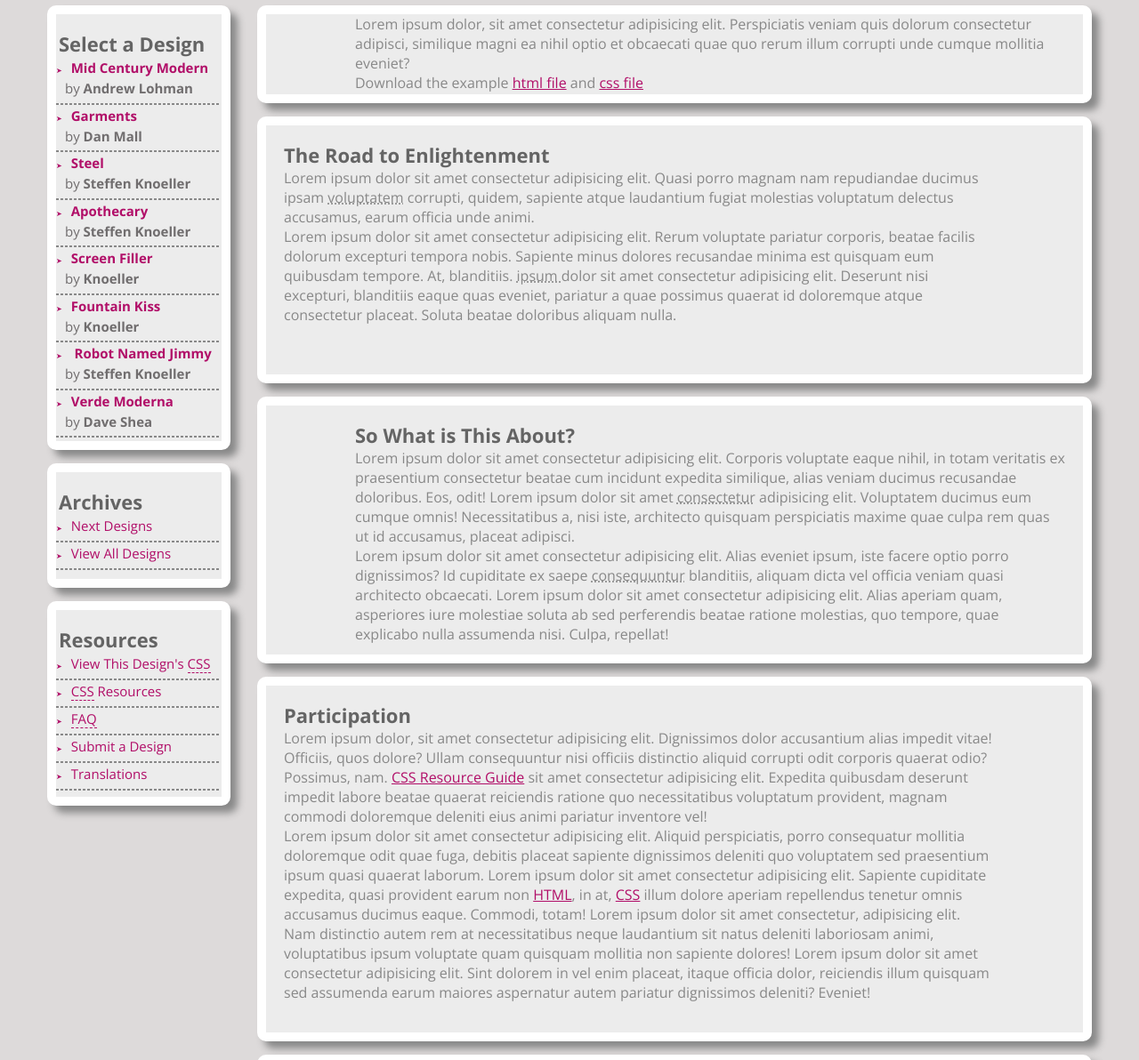
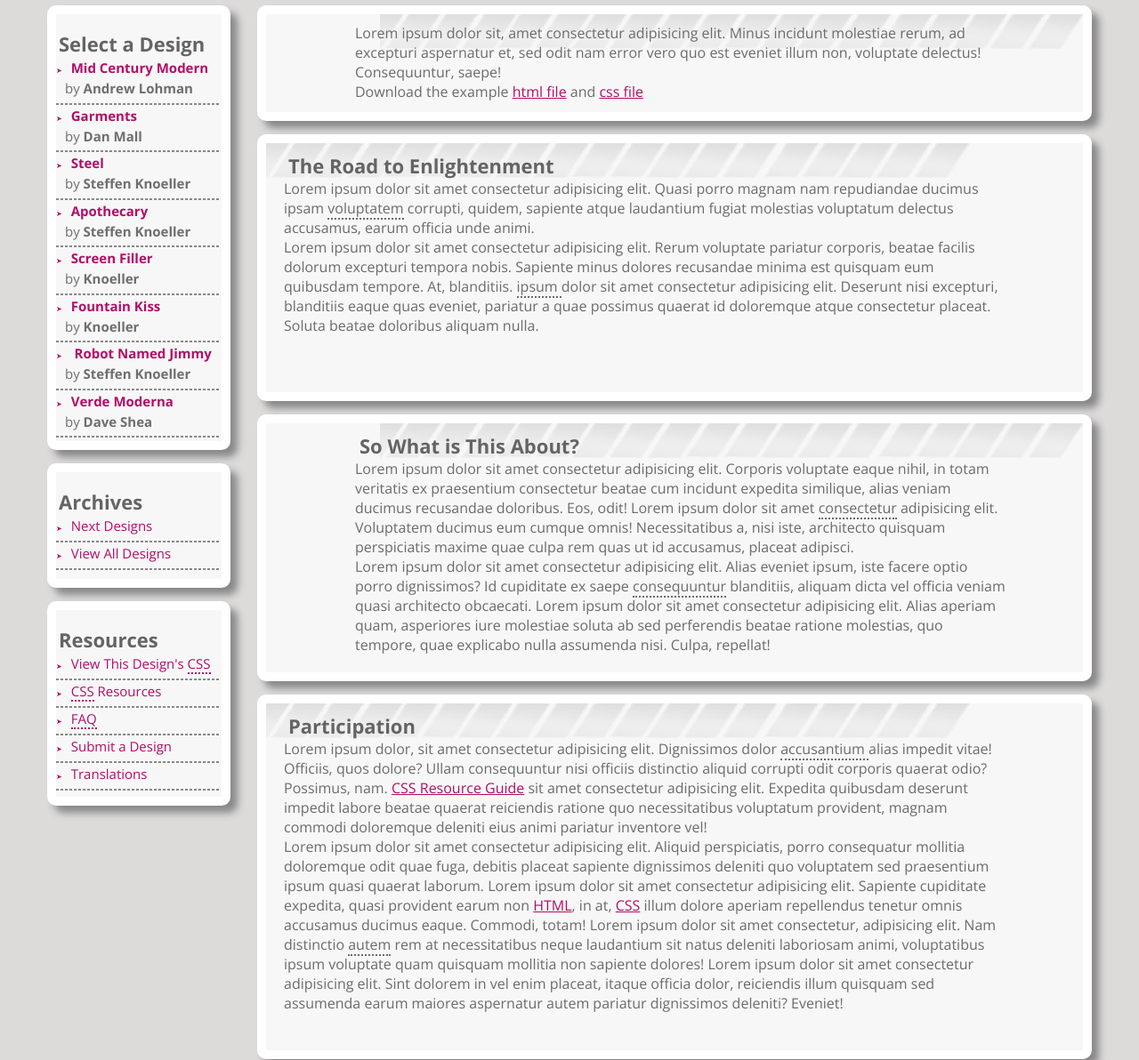
Before and after one commit to mariaversin/challenge-css-html, a plain HTML site: page index.html in a window 1280 px wide. Shown: the part 277-1469 px from the top of the page at 89% size. Drawn offline with nearby package versions, Linux system fonts and the light colour scheme.

Commit message:
last changes

```diff
--- a/css/style.css
+++ b/css/style.css
@@ -86,7 +86,7 @@ A S I D E
 
 .aside .art1 {
     height: 500px;
-    background-color: rgb(236, 236, 236);
+    background-color: rgb(247, 247, 247);
     border-radius: 10px;
     box-shadow: 8px 8px 8px #888888;
     border: solid 10px white;
@@ -143,14 +143,16 @@ dt::before {
 
 a #imp {
 
-    border-bottom: 1px dashed rgb(177, 14, 104);
+    border-bottom: rgb(177, 14, 104);
     text-decoration:none;
+    border-bottom-style: dotted;
+    border-bottom-width: 2px;
 }
 
 .aside .art2 {
 
     height: 140px;
-    background-color: rgb(236, 236, 236);
+    background-color: rgb(247, 247, 247);
     border-radius: 10px;
     box-shadow: 8px 8px 8px #888888;
     border: solid 10px white;
@@ -159,7 +161,7 @@ a #imp {
 
 .aside .art3 {
     height: 230px;
-    background-color: rgb(236, 236, 236);
+    background-color: rgb(247, 247, 247);
     border-radius: 10px;
     box-shadow: 8px 8px 8px #888888;
     border: solid 10px white;
@@ -178,12 +180,12 @@ M A I N
     width: 80%;
     height: 200px;
     padding: 3px;
-    color: #888888;
+    color: #6d6a6a;
 
 }
 .main .parrafo1 {
-    height: 110px;
-    background-color: rgb(236, 236, 236);
+    height: 130px;
+    background-color: rgb(247, 247, 247);
     border-radius: 10px;
     box-shadow: 8px 8px 8px #888888;
     border: solid 10px white;
@@ -192,7 +194,7 @@ M A I N
 }
 .main .parrafo2 {
     height: 300px;
-    background-color: rgb(236, 236, 236);
+    background-color: rgb(247, 247, 247);
     border-radius: 10px;
     box-shadow: 8px 8px 8px #888888;
     border: solid 10px white;
@@ -202,7 +204,7 @@ M A I N
 }
 .main .parrafo3 {
     height: 300px;
-    background-color: rgb(236, 236, 236);
+    background-color: rgb(247, 247, 247);
     border-radius: 10px;
     box-shadow: 8px 8px 8px #888888;
     border: solid 10px white;
@@ -211,7 +213,7 @@ M A I N
 
 .main .parrafo4 {
     height: 410px;
-    background-color: rgb(236, 236, 236);
+    background-color: rgb(247, 247, 247);
     border-radius: 10px;
     box-shadow: 8px 8px 8px #888888;
     border: solid 10px white;
@@ -219,82 +221,101 @@ M A I N
 }
 .main .parrafo5 {
     height: 135px;
-    background-color: rgb(236, 236, 236);
+    background-color: rgb(247, 247, 247);
     border-radius: 10px;
     box-shadow: 8px 8px 8px #888888;
     border: solid 10px white;
     margin-bottom: 8px;
 }
 
+/* IMAGEN PARRAFO 1*/
 
-/*
+.parrafo1 .texto {
+    margin-left: 100px;
+    margin-right: 50px;
+    position:absolute;
+    margin-top: 10px;
+    margin-right: 150px;
 
-PARRAFO 1
+}
 
-*/
-.parrafo1 .text1, .text2 {
-    margin-left: 100px;
+.parrafo1 img {
+    opacity: 0.2;
+    float: right;
+    position: relative;
+    width: 790px;
+    height: 50px;
 }
-.parrafo1 .text2 a {
+.parrafo1 .texto a {
     color: rgb(177, 14, 104);
     font-weight: 500;
 }
 
-/*
+/* IMAGEN PARRAFO 2 y 4*/
 
-PARRAFO 2 y 4
+.parrafo2 .texto, .parrafo4 .texto {
+    margin-left: 20px;
+    margin-right: 100px;
+    position:absolute;
+    margin-top: 10px;
+    margin-right: 150px;
+}
 
-*/
-.parrafo2 h1, .parrafo4 h1 {
+.parrafo2 img, .parrafo4 img {
+    opacity: 0.2;
+    float: left;
+    position: relative;
+    width: 790px;
+    height: 50px;
+}
+.parrafo2 h1, .parrafo4 h1{
     color: rgb(100, 100, 100);
-    margin-top: 18px;
-    margin-left: 20px;
+    margin-left: 5px;
     font-size: 22px;
     justify-content: center;
     flex-direction: column;
     text-align: left;
 }
-.parrafo2 .text1,.parrafo2 .text2,
-.parrafo4 .text1,.parrafo4 .text2
-{
-    margin-right: 100px;
-    margin-left: 20px;
-}
-
-.parrafo2 .text1 span,.parrafo2 .text2 span,
-.parrafo4 .text1 span,.parrafo4 .text2 span
+.parrafo2 .texto span,
+.parrafo4 .texto span
  {
-    text-decoration-line: underline;
-    text-decoration-style: dotted;
+    border-bottom-style: dotted;
+    border-bottom-width: 2px;
 }
 
 .parrafo4 a {
     color: rgb(177, 14, 104);
     font-weight: 500;
 }
+/* IMAGEN PARRAFO 3 y 5*/
+.parrafo3 .texto, .parrafo5 .texto {
+    margin-left: 100px;
+    margin-right: 50px;
+    position:absolute;
+    margin-top: 10px;
+    margin-right: 150px;
+}
 
-
-/*
-
-PARRAFO 3 y 5
-
-*/
-.parrafo3 h1, .parrafo5 h1 {
+.parrafo3 img, .parrafo5 img {
+    opacity: 0.2;
+    float: right;
+    position: relative;
+    width: 790px;
+    height: 50px;
+}
+.parrafo3 h1, .parrafo5 h1{
     color: rgb(100, 100, 100);
-    margin-top: 18px;
-    margin-left: 100px;
+    margin-left: 5px;
     font-size: 22px;
     justify-content: center;
     flex-direction: column;
     text-align: left;
 }
-.parrafo3 .text1, .text2, .parrafo5 .text1 {
-    margin-left: 100px;
-    margin-right: 20px;
+.parrafo3 .texto span,
+.parrafo5 .texto span
+{
+
+    border-bottom-style: dotted;
+    border-bottom-width: 2px;
+
 }
-.parrafo3 .text1 span,.parrafo3 .text2 span,
-.parrafo5 .text1 span
-{
-    text-decoration-line: underline;
-    text-decoration-style: dotted;
-}
--- a/index.html
+++ b/index.html
@@ -17,8 +17,6 @@
 
         </section>
     </header>
-
-
 
         <div id="contenedor">
 
@@ -85,18 +83,20 @@
 
             <div class="main">
                 <div class="parrafo1">
-                    <p class="text1">Lorem ipsum dolor,
-                        sit amet consectetur adipisicing elit.
-                        Perspiciatis veniam quis dolorum consectetur adipisci,
-                        similique magni ea nihil optio et obcaecati quae quo
-                        rerum illum corrupti unde cumque mollitia eveniet?
-                    </p>
-                    <p></p>
-                    <p class="text2">Download the example <a href="#">html file</a> and <a href="#">css file</a></p>
+                    <img src="images/fondo1.png" alt="lineas">
+                        <div class="texto">
+                            <p>Lorem ipsum dolor sit, amet consectetur adipisicing elit.
+                                Minus incidunt molestiae rerum, ad excepturi aspernatur et,
+                                sed odit nam error vero quo est eveniet illum non,
+                                voluptate delectus! Consequuntur, saepe!</p>
+                            <p>Download the example <a href="#">html file</a> and <a href="#">css file</a></p>
+                        </div>
                 </div>
                 <div class="parrafo2">
+                    <img src="images/fondo1.png" alt="lineas">
+                    <div class="texto">
                         <h1>The Road to Enlightenment</h1>
-                    <p class=text1>Lorem ipsum dolor sit amet consectetur
+                        <p>Lorem ipsum dolor sit amet consectetur
                             adipisicing elit.
                             Quasi porro magnam nam repudiandae
                             ducimus ipsam <span>voluptatem</span> corrupti, quidem,
@@ -104,7 +104,7 @@
                             fugiat molestias voluptatum delectus accusamus,
                             earum officia unde animi.
                         </p>
-                    <p class ="text2"> Lorem ipsum dolor sit amet consectetur adipisicing elit.
+                        <p> Lorem ipsum dolor sit amet consectetur adipisicing elit.
                             Rerum voluptate pariatur corporis, beatae facilis dolorum excepturi tempora nobis.
                             Sapiente minus dolores recusandae minima est quisquam eum quibusdam tempore.
                             At, blanditiis. <span>ipsum </span> dolor sit amet consectetur adipisicing elit.
@@ -112,11 +112,13 @@
                             quaerat id doloremque atque consectetur placeat.
                             Soluta beatae doloribus aliquam nulla.
                         </p>
-
+                </div>
                 </div>
                 <div class="parrafo3">
+                    <img src="images/fondo1.png" alt="lineas">
+                    <div class="texto">
                         <h1>So What is This About?</h1>
-                    <p class="text1">Lorem ipsum dolor sit amet consectetur adipisicing
+                        <p>Lorem ipsum dolor sit amet consectetur adipisicing
                             elit. Corporis voluptate eaque nihil,
                             in totam veritatis ex praesentium consectetur
                             beatae cum incidunt expedita similique, alias
@@ -126,7 +128,7 @@
                             nisi iste, architecto quisquam perspiciatis maxime quae
                             culpa rem quas ut id accusamus, placeat adipisci.
                         </p>
-                    <p class="text2">Lorem ipsum dolor sit amet consectetur adipisicing elit.
+                        <p>Lorem ipsum dolor sit amet consectetur adipisicing elit.
                             Alias eveniet ipsum, iste facere optio porro dignissimos?
                             Id cupiditate ex saepe <span>consequuntur</span> blanditiis, aliquam dicta
                             vel officia veniam quasi architecto obcaecati.
@@ -135,12 +137,14 @@
                             sed perferendis beatae ratione molestias, quo tempore, quae
                             explicabo nulla assumenda nisi. Culpa, repellat!
                         </p>
-
+                    </div>
                 </div>
                 <div class="parrafo4">
+                    <img src="images/fondo1.png" alt="lineas">
+                    <div class="texto">
                         <h1>Participation</h1>
-                    <p class="text1">Lorem ipsum dolor, sit amet consectetur adipisicing
-                        elit. Dignissimos dolor accusantium alias impedit vitae!
+                        <p>Lorem ipsum dolor, sit amet consectetur adipisicing
+                            elit. Dignissimos dolor <span>accusantium </span>alias impedit vitae!
                             Officiis, quos dolore? Ullam consequuntur nisi officiis
                             distinctio aliquid corrupti odit corporis quaerat odio?
                             Possimus, nam. <a href="#">CSS Resource Guide</a> sit amet consectetur adipisicing elit.
@@ -148,27 +152,29 @@
                             reiciendis ratione quo necessitatibus voluptatum provident,
                             magnam commodi doloremque deleniti eius animi pariatur inventore vel!
                         </p>
-                    <p class="text2">Lorem ipsum dolor sit amet consectetur adipisicing elit. Aliquid perspiciatis,
+                        <p>Lorem ipsum dolor sit amet consectetur adipisicing elit. Aliquid perspiciatis,
                             porro consequatur mollitia doloremque odit quae fuga, debitis placeat sapiente
                             dignissimos deleniti quo voluptatem sed praesentium ipsum quasi quaerat laborum.
                             Lorem ipsum dolor sit amet consectetur adipisicing elit. Sapiente cupiditate expedita,
                             quasi provident earum non <a href="#">HTML</a>, in at, <a href="#">CSS</a> illum dolore aperiam repellendus
                             tenetur omnis accusamus ducimus eaque. Commodi, totam! Lorem ipsum dolor sit amet consectetur,
-                        adipisicing elit. Nam distinctio autem rem at necessitatibus neque laudantium sit natus deleniti
+                            adipisicing elit. Nam distinctio <span>autem</span> rem at necessitatibus neque laudantium sit natus deleniti
                             laboriosam animi, voluptatibus ipsum voluptate quam quisquam mollitia non sapiente dolores!
                             Lorem ipsum dolor sit amet consectetur adipisicing elit. Sint dolorem in vel enim placeat,
                             itaque officia dolor, reiciendis illum quisquam sed assumenda earum maiores aspernatur
                             autem pariatur dignissimos deleniti? Eveniet!</p>
+                    </div>
+                </div>
 
-
-                </div>
                 <div class="parrafo5">
+                    <img src="images/fondo1.png" alt="lineas">
+                    <div class="texto">
                         <h1>Benefits</h1>
-                    <p class="text1">Lorem ipsum dolor sit amet consectetur adipisicing elit.
+                        <p>Lorem ipsum dolor sit amet consectetur adipisicing elit.
                             Iure dicta tempora iste omnis quo quas ipsam magnam nostrum
                             rerum architecto <span>corrupti</span>, harum natus quidem cumque labore,
                             voluptatum ratione, quos aliquid.</p>
-
+                    </div>
                 </div>
             </div>
         </div>
```
Also changed, not shown: images/fondo.png (added), images/fondo1.png (added), images/lineas.png (added), images/lineas2.jpg (deleted), images/web.png. Lines whose indentation alone changed are shown as unchanged.
